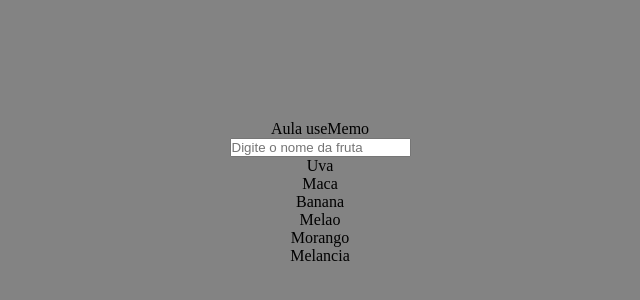
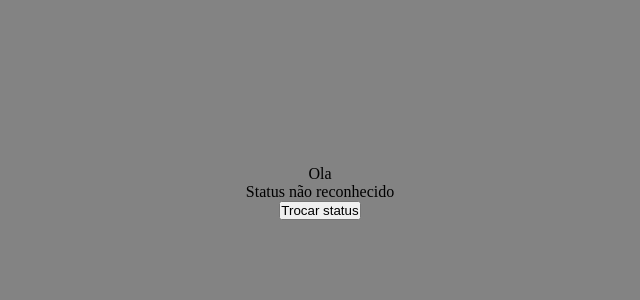
Before and after one commit to FELIPEMENEGUELI/AulaSerratec, a React (Vite) app in the folder Serratec2024-2/ReactJs/primeira-aula01/: page / in a window 1280 px wide. Shown: the part 208-508 px from the top of the page, without its empty margins (320-960 px from the left). Built offline with nearby package versions, Linux system fonts and the light colour scheme.

Commit message:
component decision

```diff
--- a/Serratec2024-2/ReactJs/primeira-aula01/src/App.jsx
+++ b/Serratec2024-2/ReactJs/primeira-aula01/src/App.jsx
@@ -1,13 +1,12 @@
-import { AulaUseMemo } from "./pages/Aula-useMemo"
+import { AulaComponenteDecisao } from "./pages/Aula-ComponenteDecisao"
 
 export const App = () => {
   return (
-    <AulaUseMemo />
+    <AulaComponenteDecisao />
   )
 }
 
-// useEffect
 // Imutabilidade
 // Componente de Decisao
-// Rotas
-// Api axios
+// useEffect - // Api axios
+// Rotas - useContext
--- /dev/null
+++ b/Serratec2024-2/ReactJs/primeira-aula01/src/pages/Aula-ComponenteDecisao/index.jsx
@@ -0,0 +1,32 @@
+import {Container} from  './style'
+import { useState } from "react"
+
+export const AulaComponenteDecisao = () => {
+
+  const [carregando, setCarregando] = useState('Esperando');
+
+  const DecisaoComponente = ({status}) => {
+    switch(status) {
+      case 'loading' :
+        return <p>Carregando</p>
+      case 'sucess' :
+        return <p>Sucesso</p>
+      case 'error' :
+        return <ComponenteError />
+      default :
+       return <p>Status não reconhecido</p>
+    }
+  }
+
+  const ComponenteError = () => {
+    return <p>Componente de erro</p>
+  }
+
+  return (
+    <Container>
+      Ola
+      <DecisaoComponente status={carregando}/>
+      <button onClick={() => setCarregando('error')}>Trocar status</button>
+    </Container>
+  )
+}
--- /dev/null
+++ b/Serratec2024-2/ReactJs/primeira-aula01/src/pages/Aula-ComponenteDecisao/style.jsx
@@ -0,0 +1,10 @@
+import styled from "styled-components";
+
+export const Container = styled.div`
+  background-color: #838383;
+  display: flex;
+  justify-content: center;
+  flex-direction: column;
+  align-items: center;
+  height: 100vh;
+`;
```
